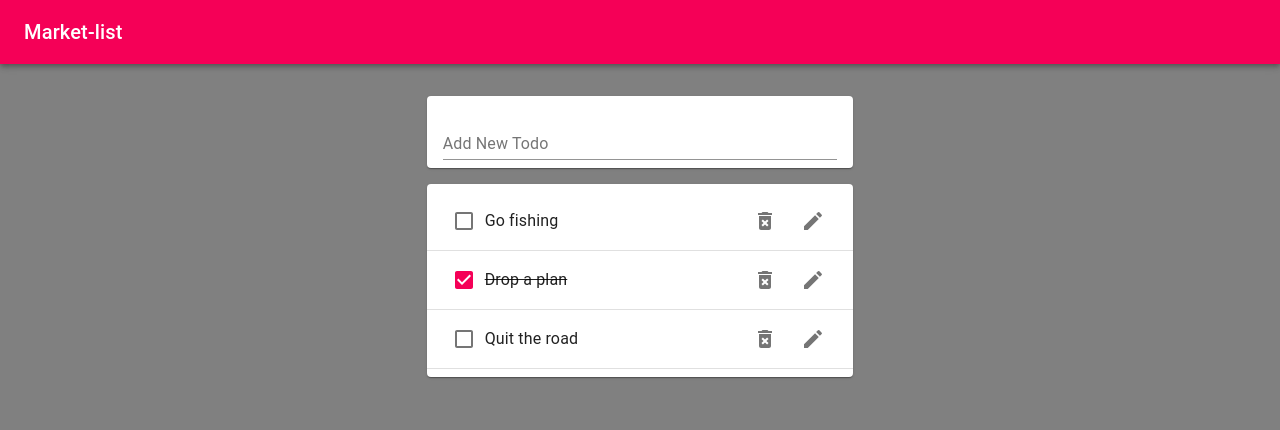
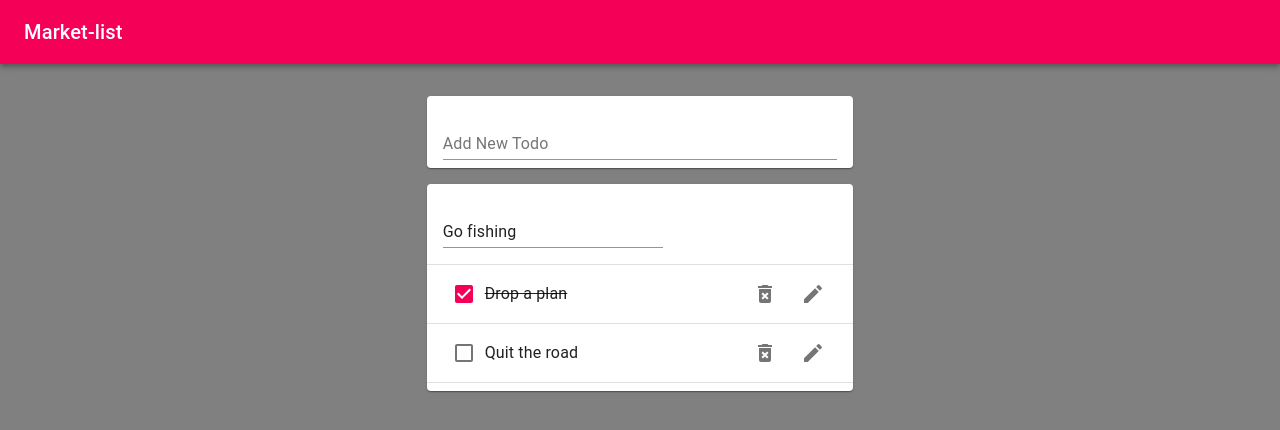
Before and after one commit to upluke/Shopping-list, a React (Create React App) app: page / in a window 1280 px wide. Both pictures are taken after a click on the button 813 px from the left and 221 px from the top of the page. Shown: the top 430 px of the page. Built offline with nearby package versions, Linux system fonts and the light colour scheme.

Commit message:
useToggleState&EditTodoForm

```diff
--- /dev/null
+++ b/src/EditTodoForm.js
@@ -0,0 +1,23 @@
+import React from "react";
+import TextField from "@material-ui/core/TextField";
+import useInputState from "./hooks/useInputState";
+export default function EditTodoForm({ id, task, editTodo, toggle }) {
+  const [value, handleChange, reset] = useInputState(task);
+  return (
+    <form
+      onSubmit={(e) => {
+        e.preventDefault();
+        editTodo(id, value);
+        toggle();
+        reset();
+      }}
+    >
+      <TextField
+        margin="normal"
+        value={value}
+        onChange={handleChange}
+        fullWidth
+      />
+    </form>
+  );
+}
--- a/src/Todo.js
+++ b/src/Todo.js
@@ -6,10 +6,25 @@ import IconButton from "@material-ui/core/IconButton";
 import ListItemSecondaryAction from "@material-ui/core/ListItemSecondaryAction";
 import DeleteForeverIcon from "@material-ui/icons/DeleteForever";
 import EditIcon from "@material-ui/icons/Edit";
-export default function Todo({ id, task, completed, removeTodo, toggleTodo }) {
-  console.log("comeple,", completed);
+import useToggleState from "./hooks/useToggleState";
+import EditTodoForm from "./EditTodoForm";
+
+export default function Todo({
+  id,
+  task,
+  completed,
+  removeTodo,
+  toggleTodo,
+  editTodo,
+}) {
+  const [isEditing, toggle] = useToggleState(false);
+
   return (
     <ListItem>
+      {isEditing ? (
+        <EditTodoForm id={id} task={task} editTodo={editTodo} toggle={toggle} />
+      ) : (
+        <>
           <Checkbox
             tabIndex={-1}
             checked={completed}
@@ -24,10 +39,12 @@ export default function Todo({ id, task, completed, removeTodo, toggleTodo }) {
             <IconButton aria-label="Delete" onClick={() => removeTodo(id)}>
               <DeleteForeverIcon />
             </IconButton>
-        <IconButton aria-label="Edit">
+            <IconButton aria-label="Edit" onClick={() => toggle()}>
               <EditIcon />
             </IconButton>
           </ListItemSecondaryAction>
+        </>
+      )}
     </ListItem>
   );
 }
--- a/src/TodoApp.js
+++ b/src/TodoApp.js
@@ -51,6 +51,13 @@ export default function TodoApp() {
     setTodos(updatedTodos);
   };
 
+  const editTodo = (todoId, newTask) => {
+    const updatedTodos = todos.map((todo) =>
+      todo.id === todoId ? { ...todo, task: newTask } : todo
+    );
+    setTodos(updatedTodos);
+  };
+
   console.log(todos);
   const classes = useStyles();
   return (
@@ -69,6 +76,7 @@ export default function TodoApp() {
             todos={todos}
             removeTodo={removeTodo}
             toggleTodo={toggleTodo}
+            editTodo={editTodo}
           />
         </Grid>
       </Grid>
--- a/src/TodoList.js
+++ b/src/TodoList.js
@@ -4,7 +4,7 @@ import List from "@material-ui/core/List";
 import Divider from "@material-ui/core/Divider";
 import Todo from "./Todo";
 
-export default function TodoList({ todos, removeTodo, toggleTodo }) {
+export default function TodoList({ todos, removeTodo, toggleTodo, editTodo }) {
   return (
     <Paper>
       <List>
@@ -17,6 +17,7 @@ export default function TodoList({ todos, removeTodo, toggleTodo }) {
               completed={todo.completed}
               removeTodo={removeTodo}
               toggleTodo={toggleTodo}
+              editTodo={editTodo}
             />
             <Divider />
           </>
--- /dev/null
+++ b/src/hooks/useToggleState.js
@@ -0,0 +1,10 @@
+import { useState } from "react";
+
+export default function useToggle(initialVal = false) {
+  const [state, setState] = useState(initialVal);
+
+  const toggle = () => {
+    setState(!state);
+  };
+  return [state, toggle];
+}
```
Lines whose indentation alone changed are shown as unchanged.
